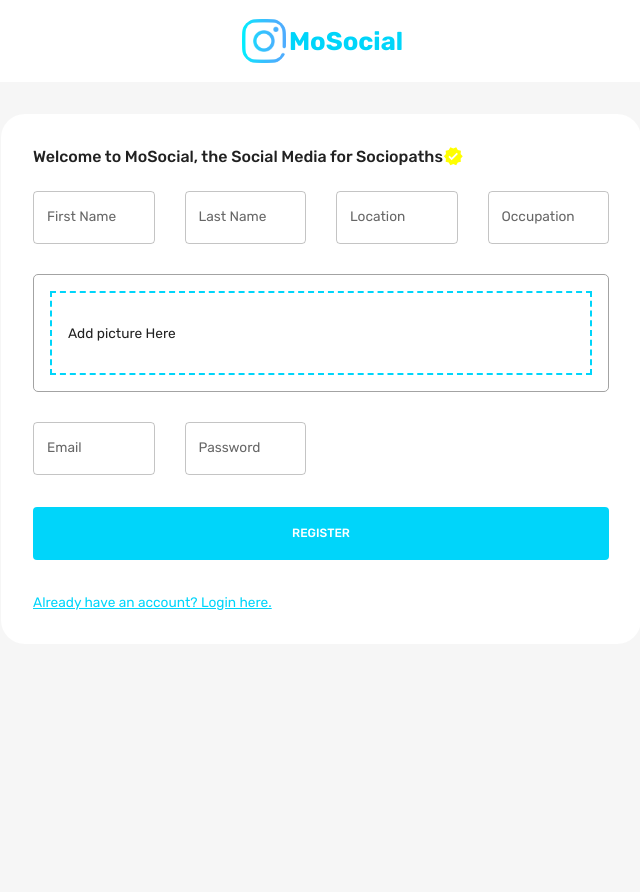
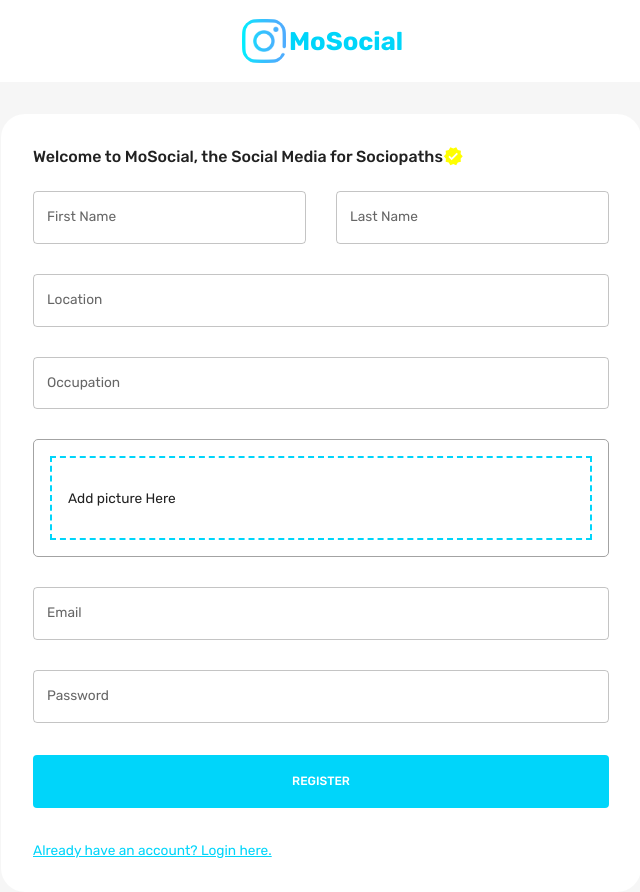
Before and after one commit to Med-lemineHmd/mern_social, a React (Vite) app in the folder client/: page / in a window 1280 px wide. Both pictures are taken after a click on the element "Don't have an account? Sign Up here.". Shown: the whole page, without its empty margins (319-959 px from the left). Before the commit the page ends 800 px from the top, so only its background shows below. Built offline with nearby package versions, Linux system fonts and the light colour scheme.

Commit message:
Form fix Styling

```diff
--- a/client/src/pages/login/Form.jsx
+++ b/client/src/pages/login/Form.jsx
@@ -126,7 +126,7 @@ const Form = () => {
             gridTemplateColumns="repeat(4, minmax(0, 1fr))"
             sx={{
               "& > div": {
-                gridColumn: isNonMobile ? undefined : "span: 4",
+                gridColumn: isNonMobile ? undefined : "span 4",
               },
             }}
           >
@@ -142,7 +142,7 @@ const Form = () => {
                     Boolean(touched.firstName) && Boolean(errors.firstName)
                   }
                   helperText={touched.firstName && errors.firstName}
-                  sx={{ gridColumn: "span: 2" }}
+                  sx={{ gridColumn: "span 2" }}
                 />
                 <TextField
                   label="Last Name"
@@ -152,7 +152,7 @@ const Form = () => {
                   name="lastName"
                   error={Boolean(touched.lastName) && Boolean(errors.lastName)}
                   helperText={touched.lastName && errors.lastName}
-                  sx={{ gridColumn: "span: 2" }}
+                  sx={{ gridColumn: "span 2" }}
                 />
                 <TextField
                   label="Location"
@@ -162,7 +162,7 @@ const Form = () => {
                   name="location"
                   error={Boolean(touched.location) && Boolean(errors.location)}
                   helperText={touched.location && errors.location}
-                  sx={{ gridColumn: "span: 4" }}
+                  sx={{ gridColumn: "span 4" }}
                 />
                 <TextField
                   label="Occupation"
@@ -174,7 +174,7 @@ const Form = () => {
                     Boolean(touched.occupation) && Boolean(errors.occupation)
                   }
                   helperText={touched.occupation && errors.occupation}
-                  sx={{ gridColumn: "span: 4" }}
+                  sx={{ gridColumn: "span 4" }}
                 />
                 <Box
                   gridColumn="span 4"
@@ -220,7 +220,7 @@ const Form = () => {
               name="email"
               error={Boolean(touched.email) && Boolean(errors.email)}
               helperText={touched.email && errors.email}
-              sx={{ gridColumn: "span: 4" }}
+              sx={{ gridColumn: "span 4" }}
             />
             <TextField
               label="Password"
@@ -231,7 +231,7 @@ const Form = () => {
               name="password"
               error={Boolean(touched.password) && Boolean(errors.password)}
               helperText={touched.password && errors.password}
-              sx={{ gridColumn: "span: 4" }}
+              sx={{ gridColumn: "span 4" }}
             />
           </Box>
 
```
Also changed, not shown: 1 other file (tests, documents, lock files or other folders).
